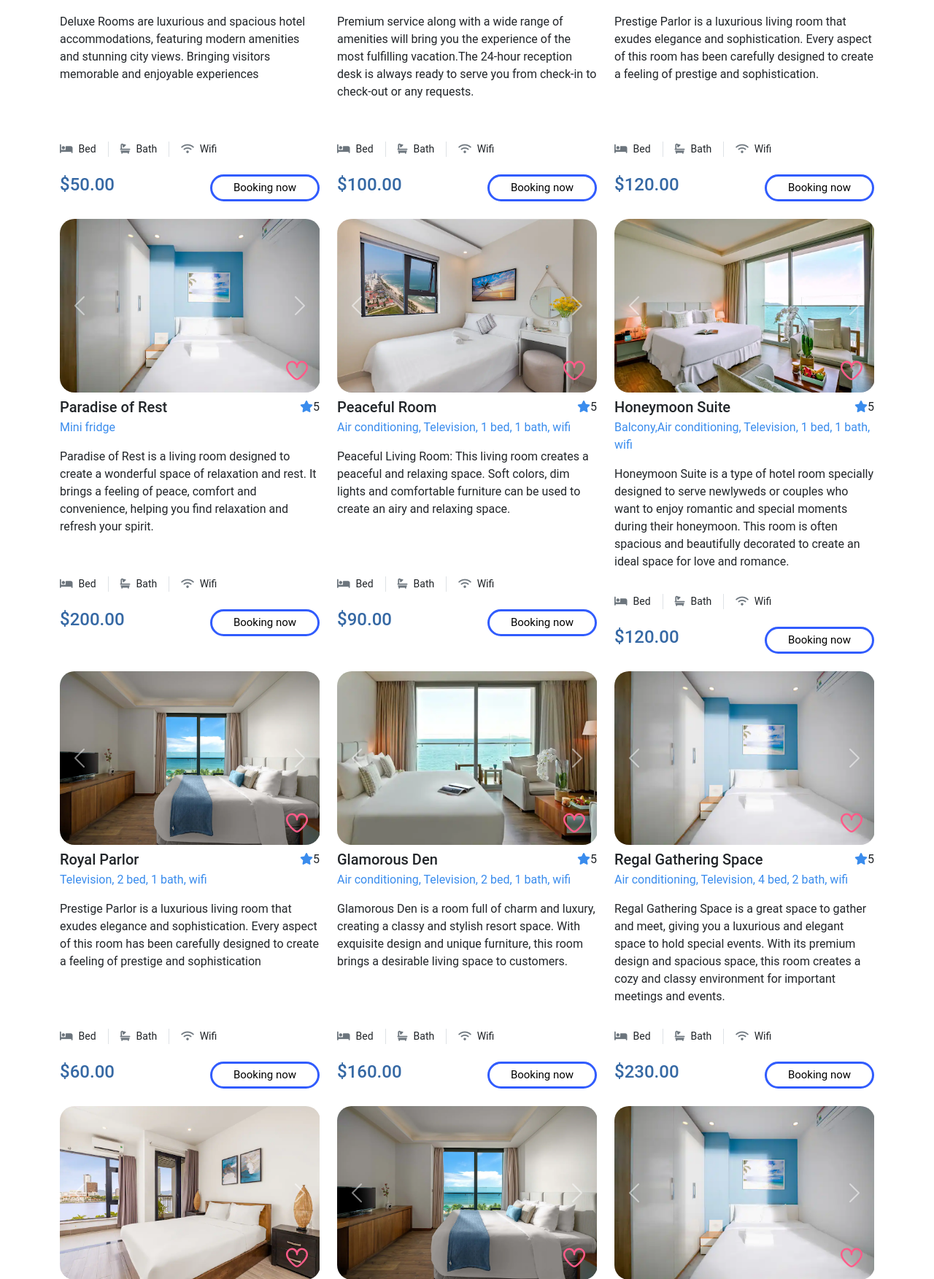
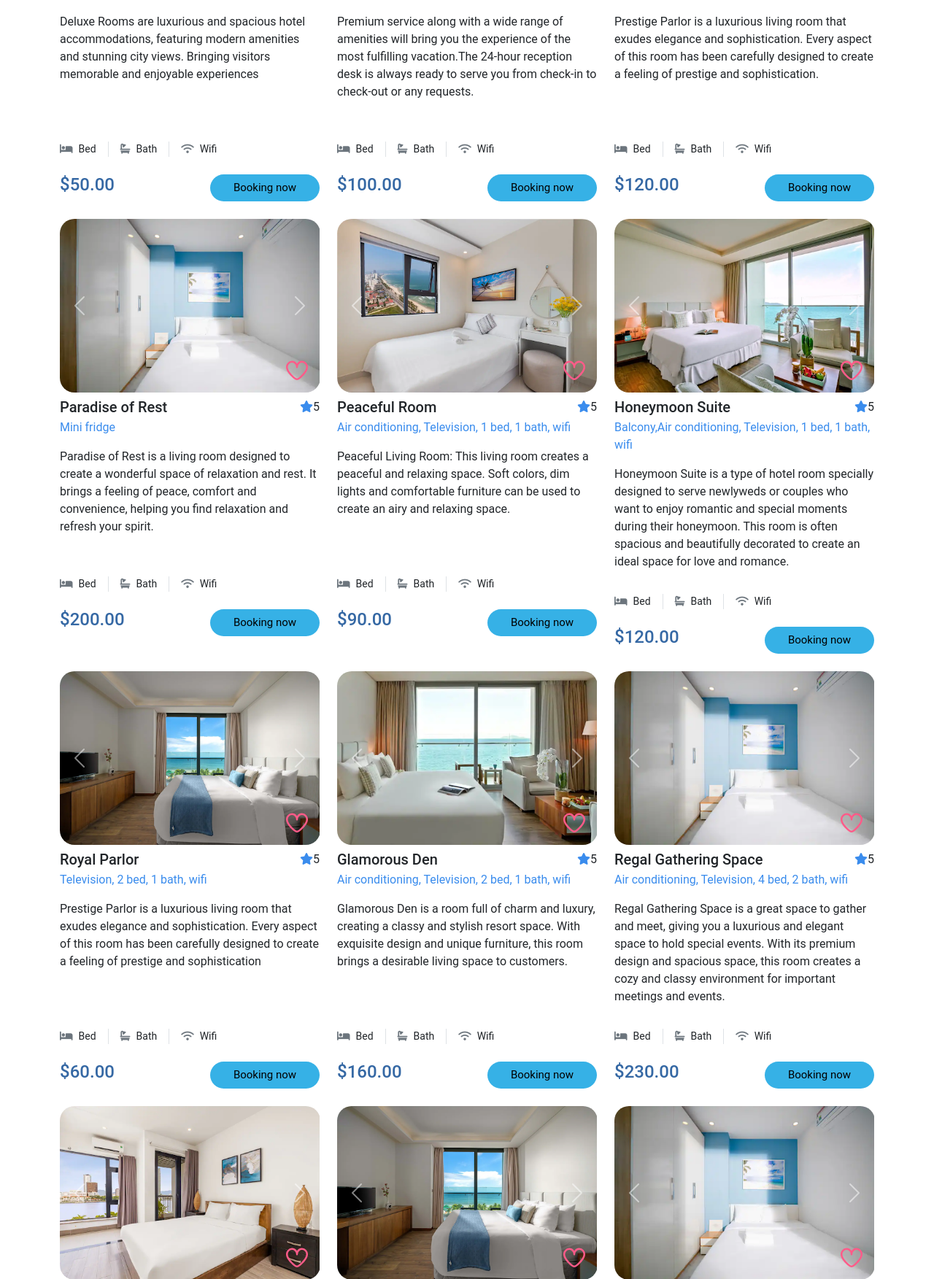
Before and after one commit to Seaside-Paradise-Retreat/SeaSide-Paradise-Retreat, a PHP site: page / in a window 1280 px wide. Shown: the part 1976-3729 px from the top of the page at 73% size. Run offline with PHP 8.4, Linux system fonts and the light colour scheme; data comes from the database, SQL or seed files in the repository.

Commit message:
style: css card and create carousel for card

```diff
--- a/public/css/card.css
+++ b/public/css/card.css
@@ -17,12 +17,12 @@
     padding: 0px 10px;
     font-size: 15PX;
     font-weight: 600px;
+    border: none;
     width: 150px;
-    border: 3px solid #315cfd;
     border-radius: 20px;
     transition: all 0.3s;
     cursor: pointer;
-    background: white;
+    background: rgb(54, 177, 230);
 }
 .btn_card_booking:hover{
 background: #315cfd;
```
